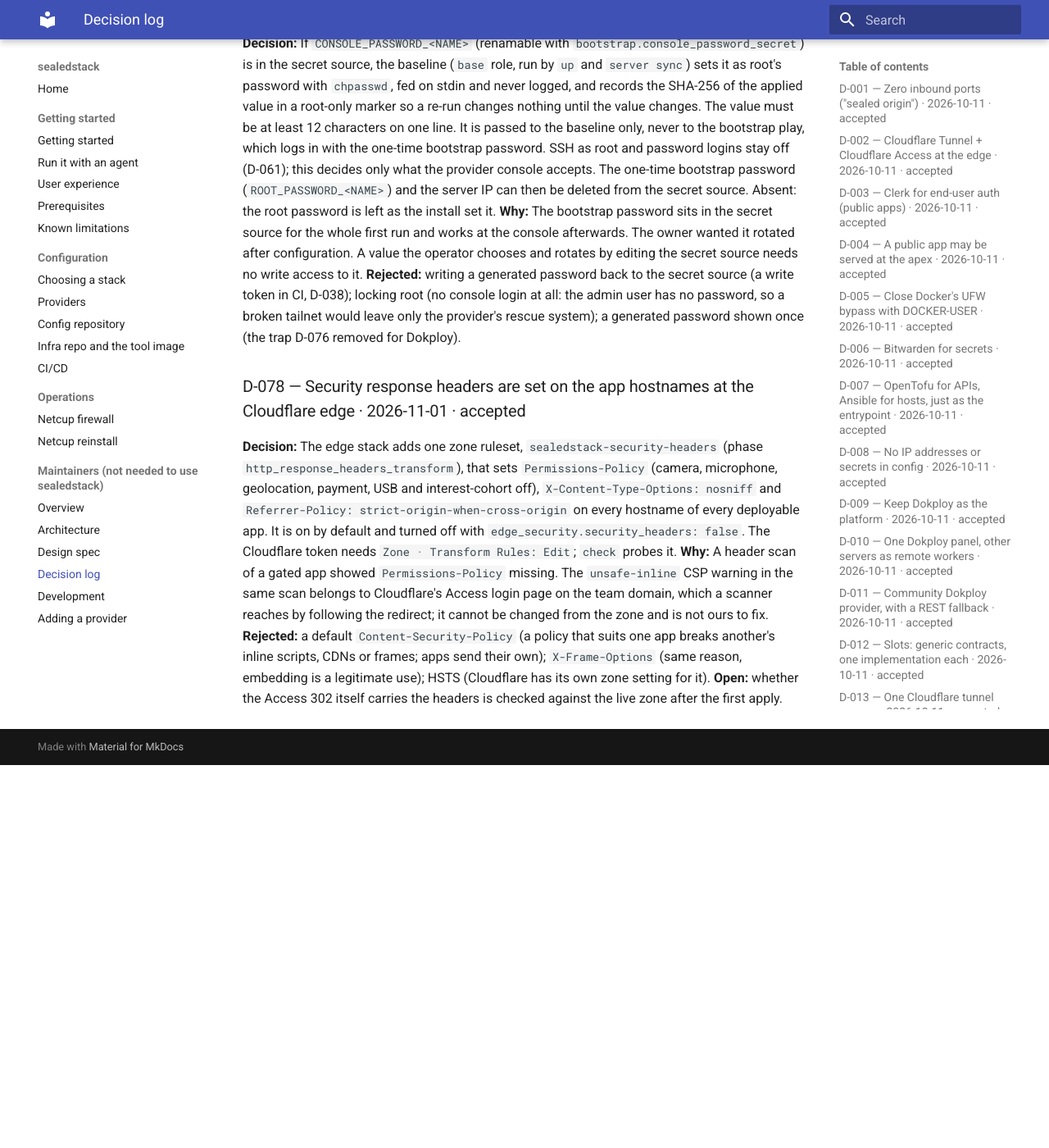
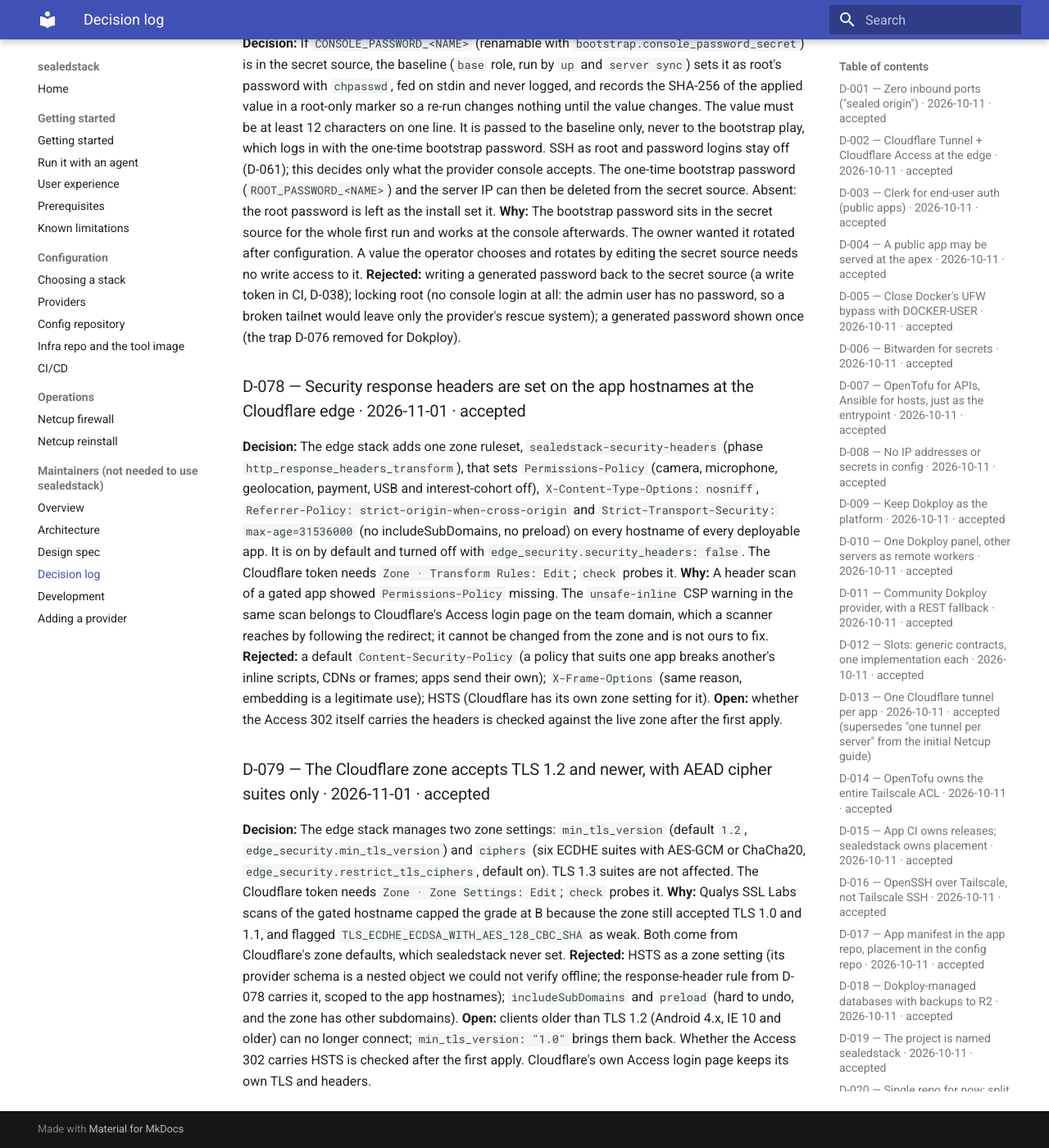
Before and after one commit to gauravnagar19/sealedstack, an MkDocs documentation site: the page built from docs/maintainers/decisions.md, in a window 1280 px wide and 1400 px high, scrolled down 21590 px. Shown: the whole window at 82% size. Built offline with MkDocs 1.6.1 and Material for MkDocs 9.7.7, drawn with Linux system fonts in a browser that asks for light colours; before the commit the page ends 22523 px from its top, so only the background shows below that.

Commit message:
feat(edge): TLS 1.2 floor, AEAD ciphers and HSTS on app hostnames (D-079)
Co-Authored-By: Claude Sonnet 5.5 <noreply@anthropic.com>

```diff
--- a/docs/maintainers/decisions.md
+++ b/docs/maintainers/decisions.md
@@ -347,7 +347,13 @@ GitHub environments with required reviewers are still used where the plan suppor
 
 
 ### D-078 — Security response headers are set on the app hostnames at the Cloudflare edge · 2026-11-01 · accepted
-**Decision:** The edge stack adds one zone ruleset, `sealedstack-security-headers` (phase `http_response_headers_transform`), that sets `Permissions-Policy` (camera, microphone, geolocation, payment, USB and interest-cohort off), `X-Content-Type-Options: nosniff` and `Referrer-Policy: strict-origin-when-cross-origin` on every hostname of every deployable app. It is on by default and turned off with `edge_security.security_headers: false`. The Cloudflare token needs `Zone · Transform Rules: Edit`; `check` probes it.
+**Decision:** The edge stack adds one zone ruleset, `sealedstack-security-headers` (phase `http_response_headers_transform`), that sets `Permissions-Policy` (camera, microphone, geolocation, payment, USB and interest-cohort off), `X-Content-Type-Options: nosniff`, `Referrer-Policy: strict-origin-when-cross-origin` and `Strict-Transport-Security: max-age=31536000` (no includeSubDomains, no preload) on every hostname of every deployable app. It is on by default and turned off with `edge_security.security_headers: false`. The Cloudflare token needs `Zone · Transform Rules: Edit`; `check` probes it.
 **Why:** A header scan of a gated app showed `Permissions-Policy` missing. The `unsafe-inline` CSP warning in the same scan belongs to Cloudflare's Access login page on the team domain, which a scanner reaches by following the redirect; it cannot be changed from the zone and is not ours to fix.
 **Rejected:** a default `Content-Security-Policy` (a policy that suits one app breaks another's inline scripts, CDNs or frames; apps send their own); `X-Frame-Options` (same reason, embedding is a legitimate use); HSTS (Cloudflare has its own zone setting for it).
 **Open:** whether the Access 302 itself carries the headers is checked against the live zone after the first apply.
+
+### D-079 — The Cloudflare zone accepts TLS 1.2 and newer, with AEAD cipher suites only · 2026-11-01 · accepted
+**Decision:** The edge stack manages two zone settings: `min_tls_version` (default `1.2`, `edge_security.min_tls_version`) and `ciphers` (six ECDHE suites with AES-GCM or ChaCha20, `edge_security.restrict_tls_ciphers`, default on). TLS 1.3 suites are not affected. The Cloudflare token needs `Zone · Zone Settings: Edit`; `check` probes it.
+**Why:** Qualys SSL Labs scans of the gated hostname capped the grade at B because the zone still accepted TLS 1.0 and 1.1, and flagged `TLS_ECDHE_ECDSA_WITH_AES_128_CBC_SHA` as weak. Both come from Cloudflare's zone defaults, which sealedstack never set.
+**Rejected:** HSTS as a zone setting (its provider schema is a nested object we could not verify offline; the response-header rule from D-078 carries it, scoped to the app hostnames); `includeSubDomains` and `preload` (hard to undo, and the zone has other subdomains).
+**Open:** clients older than TLS 1.2 (Android 4.x, IE 10 and older) can no longer connect; `min_tls_version: "1.0"` brings them back. Whether the Access 302 carries HSTS is checked after the first apply. Cloudflare's own Access login page keeps its own TLS and headers.
```
Also changed, not shown: docs/maintainers/spec.md (+3 -2 lines), docs/prerequisites.md (+1 -0 lines), docs/user-experience.md (+1 -1 lines), 7 other files.
